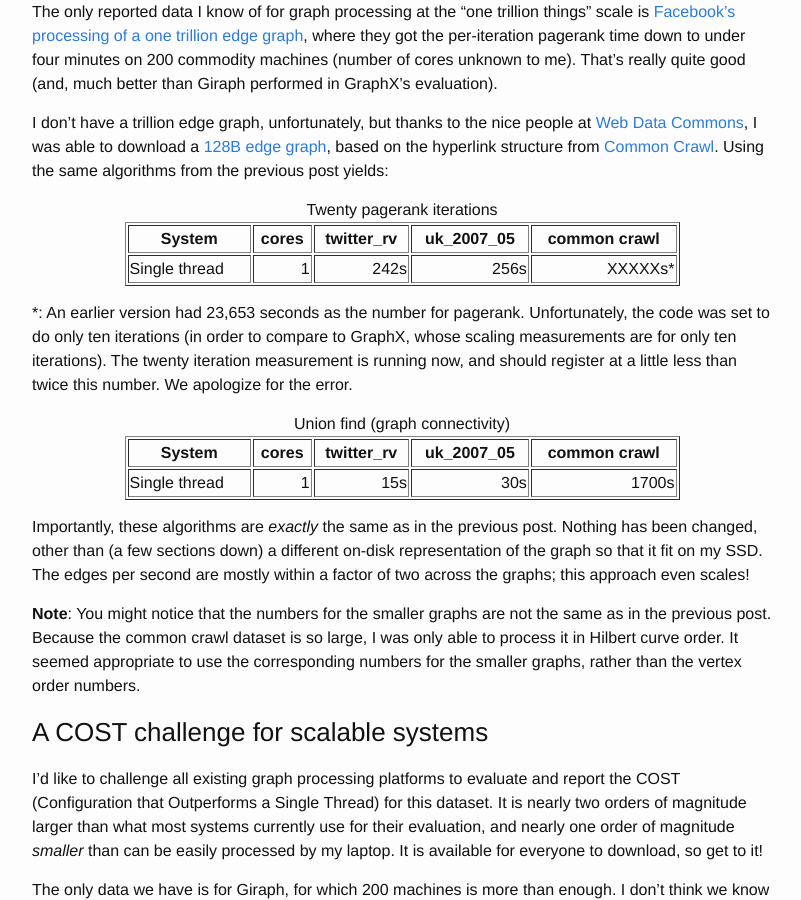
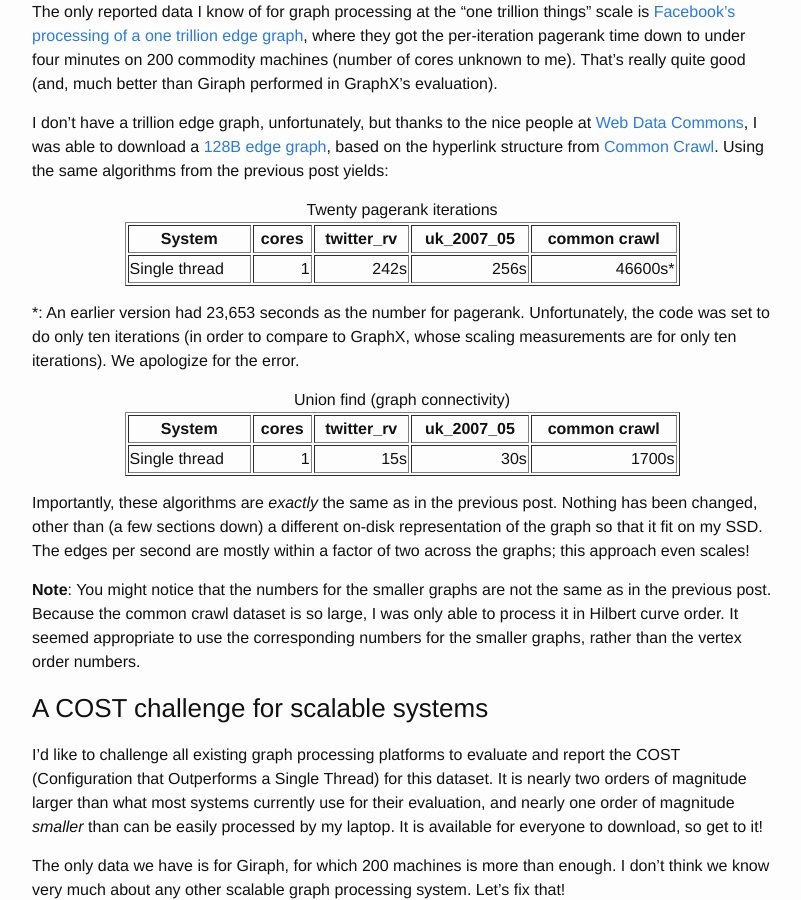
Before and after one commit to frankmcsherry/frankmcsherry.github.io, a Jekyll site: the page built from _posts/2015-01-23-COST2.md, in a window 1280 px wide and 900 px high, scrolled down 455 px. Shown: the whole window, without its empty margins (238-1039 px from the left). Built offline with Jekyll 4.4.1, drawn with Linux system fonts in a browser that asks for light colours.

Commit message:
COST post 2 bug

```diff
--- a/_posts/2015-01-23-COST2.md
+++ b/_posts/2015-01-23-COST2.md
@@ -21,14 +21,14 @@
 <center>
 <table border="1" style="width:75%">
 <tr> <th>System</th> <th>cores</th> <th>twitter_rv</th> <th>uk_2007_05</th><th>common crawl</th></tr>
-<tr> <td>Single thread</td> <td align="right">1</td> <td align="right">242s</td><td align="right">256s</td><td align = "right">XXXXXs*</td></tr>
+<tr> <td>Single thread</td> <td align="right">1</td> <td align="right">242s</td><td align="right">256s</td><td align = "right">46600s*</td></tr>
 <caption>Twenty pagerank iterations</caption>
 </table>
 </center>
 
 <p></p>
 
-*: An earlier version had 23,653 seconds as the number for pagerank. Unfortunately, the code was set to do only ten iterations (in order to compare to GraphX, whose scaling measurements are for only ten iterations). The twenty iteration measurement is running now, and should register at a little less than twice this number. We apologize for the error.
+*: An earlier version had 23,653 seconds as the number for pagerank. Unfortunately, the code was set to do only ten iterations (in order to compare to GraphX, whose scaling measurements are for only ten iterations). We apologize for the error.
 
 <center>
 <table border="1" style="width:75%">
```
Also changed, not shown: 2 other files.
